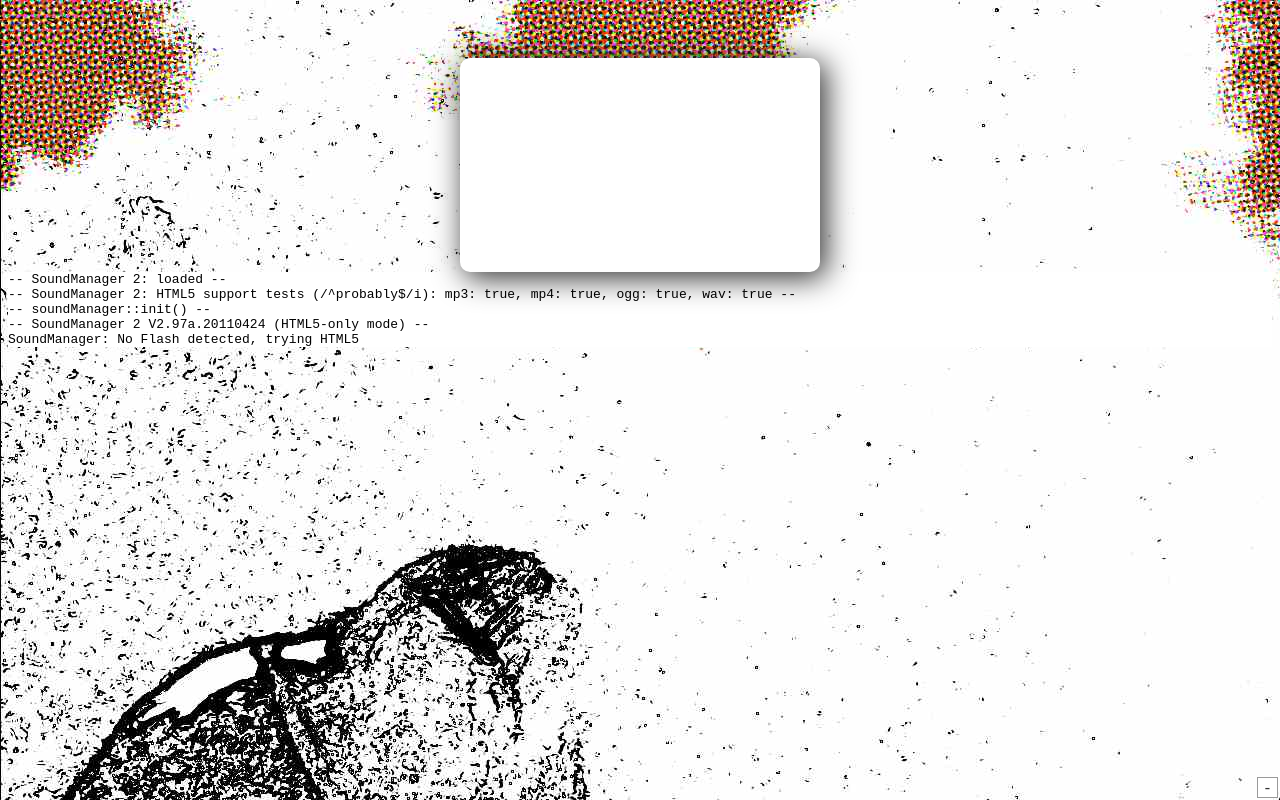
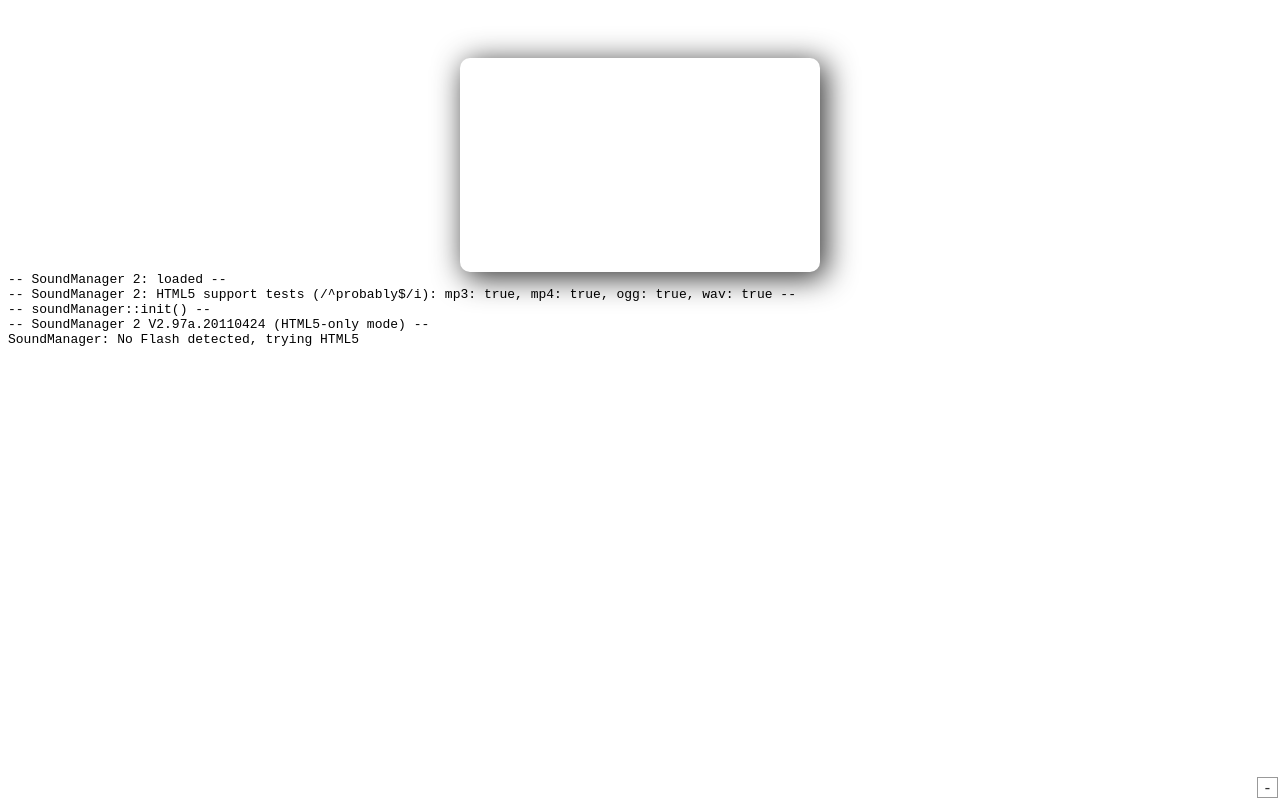
Before and after one commit to kevinw/vocabattack, a plain HTML site: page index.html in a window 1280 px wide. Drawn offline with Linux system fonts and the light colour scheme; a script that the page names is missing.

Commit message:
not sure if this is right

```diff
--- a/index.html
+++ b/index.html
@@ -39,9 +39,6 @@
                 padding: 30px;
                 -webkit-box-shadow: 5px 5px 30px 1px #333333;
             }
-            body {
-                background: #ffffff url('img/bg.jpg') no-repeat fixed top left;
-            }
         </style>
         <script src="lib/jquery-1.6.1.js"></script>
         <script src="lib/raphael.js"></script>
```
Also changed, not shown: 1 other file.
